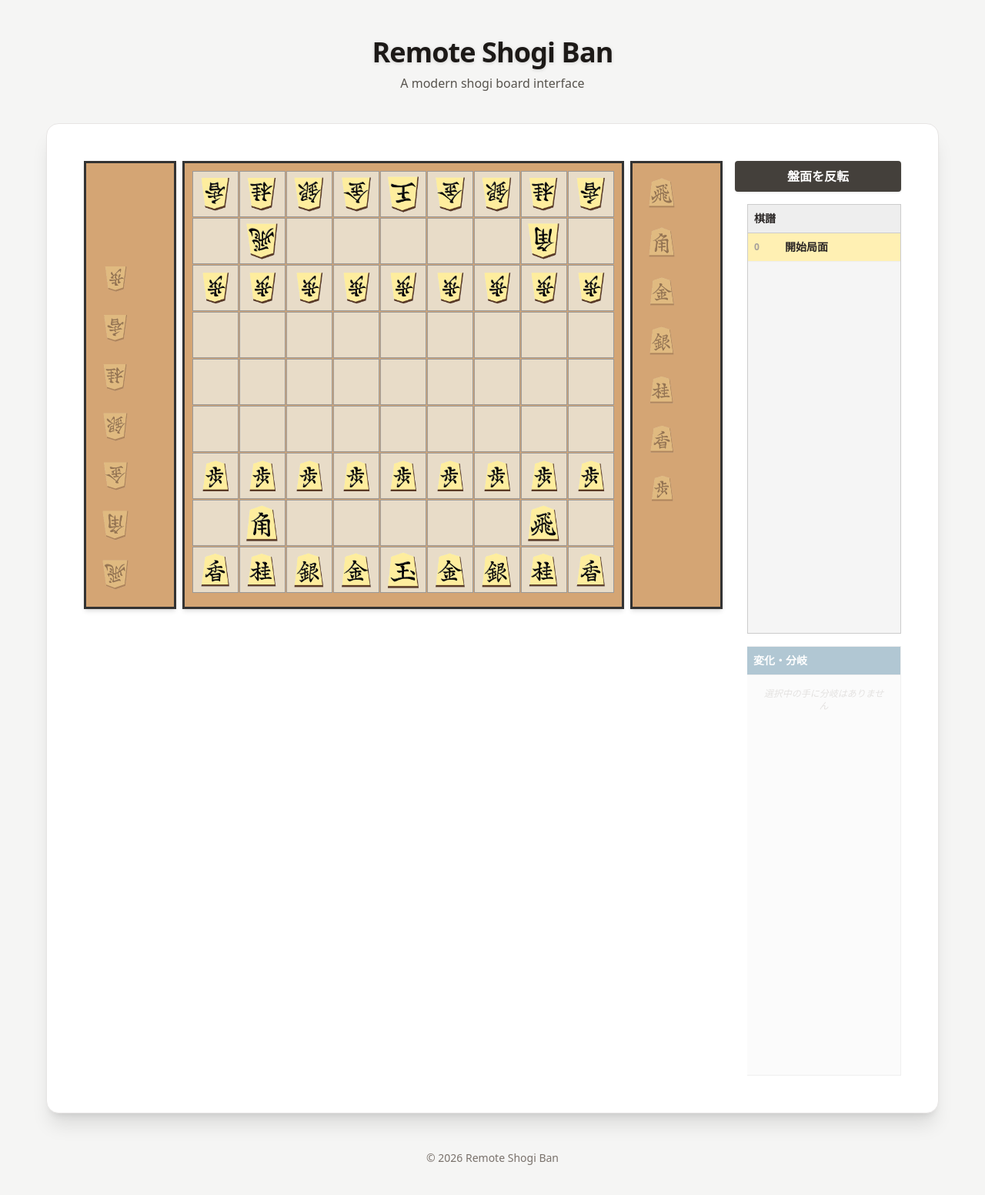
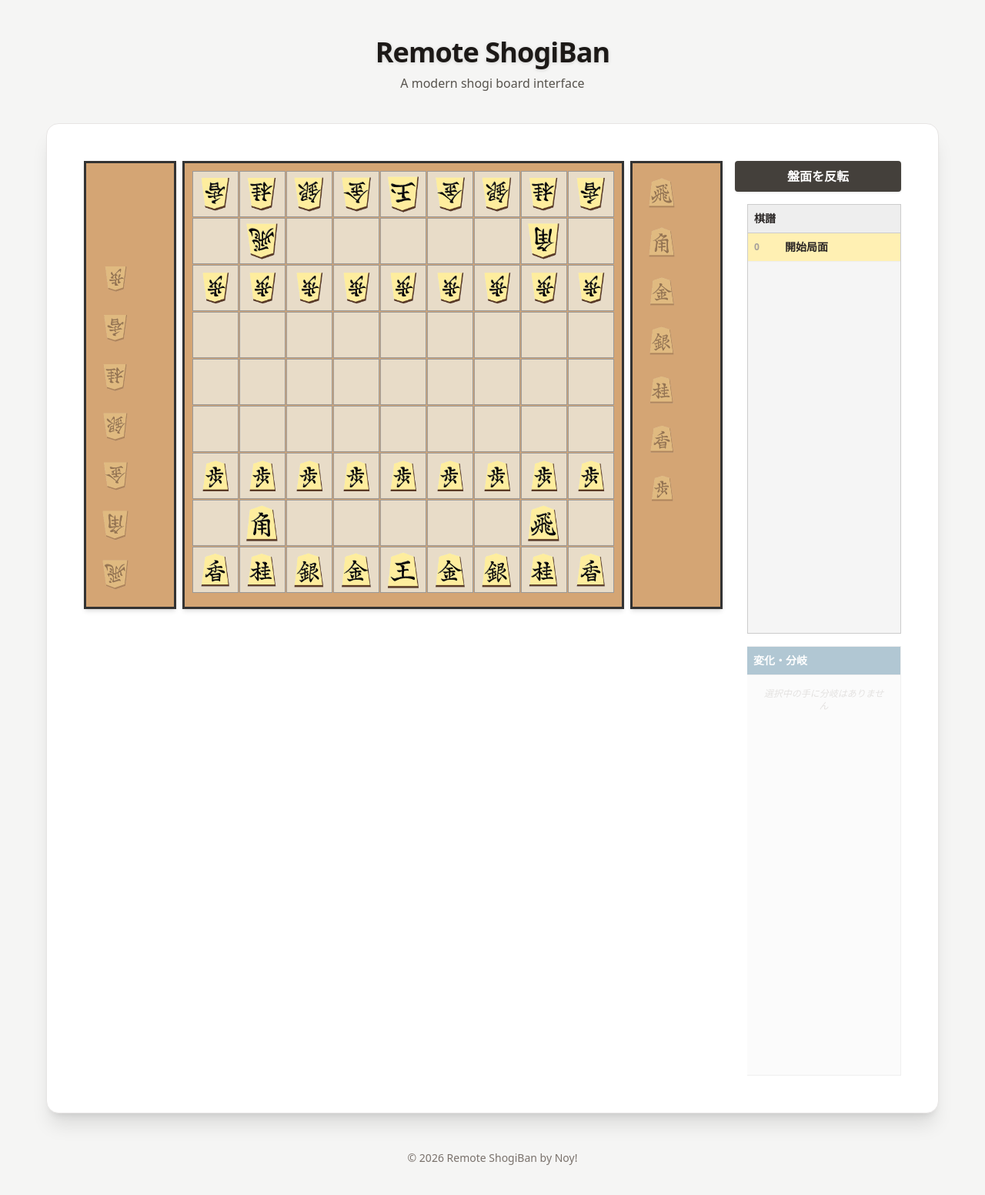
Before and after one commit to noyexcl/remote-shogiban, a React (Vite) app: page / in a window 1280 px wide. Shown: the top 1552 px of the page at 77% size. Built offline with nearby package versions, Linux system fonts and the light colour scheme.

Commit message:
style: rename project and components

```diff
--- a/index.html
+++ b/index.html
@@ -5,7 +5,7 @@
   <meta charset="UTF-8" />
   <link rel="icon" type="image/svg+xml" href="/vite.svg" />
   <meta name="viewport" content="width=device-width, initial-scale=1.0" />
-  <title>remote-shogi-ban</title>
+  <title>Remote ShogiBan</title>
   <link rel="stylesheet" href="index.css">
 </head>
 
--- a/package.json
+++ b/package.json
@@ -1,5 +1,5 @@
 {
-  "name": "remote-shogi-ban",
+  "name": "remote-shogiban",
   "private": true,
   "version": "0.0.0",
   "type": "module",
--- a/src/App.tsx
+++ b/src/App.tsx
@@ -1,6 +1,6 @@
 import { useState } from 'react'
 import { Kifu } from './models/shogi'
-import Shogiban from './components/Shogiban'
+import ShogiBan from './components/ShogiBan'
 
 
 const APP_CONTAINER_STYLE = "min-h-screen flex flex-col items-center py-12 \
@@ -26,15 +26,15 @@ function App() {
     <div className={APP_CONTAINER_STYLE}>
       <header className={HEADER_STYLE}>
         <h1 className={TITLE_STYLE}>
-          Remote Shogi Ban
+          Remote ShogiBan
         </h1>
         <p className={SUBTITLE_STYLE}>A modern shogi board interface</p>
       </header>
       <main className={MAIN_STYLE}>
-        <Shogiban kifu={kifu} />
+        <ShogiBan kifu={kifu} />
       </main>
       <footer className={FOOTER_STYLE}>
-        &copy; 2026 Remote Shogi Ban
+        &copy; 2026 Remote ShogiBan by Noy!
       </footer>
     </div>
   )
--- a/src/components/Komadai.tsx
+++ b/src/components/Komadai.tsx
@@ -1,10 +1,10 @@
-import type { KomadaiData, KomaKind } from '../models/shogi';
+import type { KomaDaiData, KomaKind } from '../models/shogi';
 import { getKomaImageUrl } from '../util';
 import type { Player } from '../models/shogi';
 
 interface KomadaiProps {
     owner: Player;
-    komadai: KomadaiData;
+    komadai: KomaDaiData;
     selectedKind: [KomaKind, Player] | null;
     onKomaClick: (kind: KomaKind, owner: Player) => void;
     reversed: boolean;
@@ -16,9 +16,9 @@ const SELECTED_STYLE = "bg-yellow-400/50 ring-2 ring-red-500 hover:bg-yellow-400
 const ICON_CONTAINER_STYLE = "w-[45px] h-[45px] relative max-sm:w-[35px] max-sm:h-[35px]";
 const COUNT_STYLE = "text-sm font-bold text-[#333] font-serif";
 
-const ORDER: (keyof KomadaiData)[] = ["HI", "KA", "KI", "GI", "KE", "KY", "FU"];
+const ORDER: (keyof KomaDaiData)[] = ["HI", "KA", "KI", "GI", "KE", "KY", "FU"];
 
-export const Komadai = ({ owner, komadai, selectedKind, onKomaClick, reversed }: KomadaiProps) => {
+export const KomaDai = ({ owner, komadai, selectedKind, onKomaClick, reversed }: KomadaiProps) => {
     const displayOrder = reversed ? [...ORDER].reverse() : ORDER;
 
     return (
@@ -52,4 +52,4 @@ export const Komadai = ({ owner, komadai, selectedKind, onKomaClick, reversed }:
     );
 };
 
-export default Komadai;
+export default KomaDai;
--- a/src/components/ShogiBan.tsx
+++ b/src/components/ShogiBan.tsx
@@ -1,10 +1,10 @@
 import { useState, useEffect, useCallback, useMemo } from 'react';
 import { getFromRow, Kyokumen } from '../models/shogi';
 import type { Kifu, Koma, KomaKind, Player } from "../models/shogi"
-import { Komadai } from './Komadai';
+import { KomaDai } from './KomaDai';
 import { getKomaImageUrl } from '../util';
 
-interface ShogibanProps {
+interface ShogiBanProps {
     kifu: Kifu;
 }
 
@@ -28,14 +28,14 @@ const CONTEXT_MENU_ITEM_STYLE = "px-4 py-1.5 cursor-pointer hover:bg-sky-50 tran
 
 const PIECE_CONTAINER_STYLE = "w-[55px] h-[55px] absolute cursor-grab select-none active:cursor-grabbing group max-sm:w-[38px] max-sm:h-[38px]";
 
-const Shogiban = ({ kifu }: ShogibanProps) => {
+const ShogiBan = ({ kifu }: ShogiBanProps) => {
     const [selected, setSelected] = useState<[number, number] | null>(null);
     const [selectedKomadai, setSelectedKomadai] = useState<[KomaKind, Player] | null>(null);
     const [tesuu, setTesuu] = useState<number>(0);
     const [path, setPath] = useState<number[]>(Array(500).fill(0));
     const [kyokumen, setKyokumen] = useState<Kyokumen>(kifu.getKyokumen([]));
     const [contextMenu, setContextMenu] = useState<{ x: number, y: number, targetTesuu: number } | null>(null);
-    const [reversed, setReversed] = useState<boolean>(true);
+    const [reversed, setReversed] = useState<boolean>(false);
     const [pendingPromotion, setPendingPromotion] = useState<{ fromRow: number, fromCol: number, toRow: number, toCol: number } | null>(null);
 
     const closeContextMenu = useCallback(() => {
@@ -165,7 +165,7 @@ const Shogiban = ({ kifu }: ShogibanProps) => {
     return (
         <div className="flex flex-wrap items-start justify-center gap-4 p-4">
             <div className="flex flex-row items-stretch gap-2">
-                <Komadai
+                <KomaDai
                     owner={reversed ? "Sente" : "Gote"}
                     komadai={reversed ? kyokumen.komadaiSente : kyokumen.komadaiGote}
                     selectedKind={selectedKomadai?.[1] === (reversed ? "Sente" : "Gote") ? selectedKomadai : null}
@@ -203,7 +203,7 @@ const Shogiban = ({ kifu }: ShogibanProps) => {
                     })}
                 </div>
 
-                <Komadai
+                <KomaDai
                     owner={reversed ? "Gote" : "Sente"}
                     komadai={reversed ? kyokumen.komadaiGote : kyokumen.komadaiSente}
                     selectedKind={selectedKomadai?.[1] === (reversed ? "Gote" : "Sente") ? selectedKomadai : null}
@@ -314,4 +314,4 @@ function switchPath(path: number[], at: number, idx: number) {
     return path;
 }
 
-export default Shogiban;
+export default ShogiBan;
--- a/src/models/shogi.ts
+++ b/src/models/shogi.ts
@@ -2,7 +2,7 @@ import { produce } from "immer";
 
 export type Masu = Koma | null;
 
-export type KomadaiData = Record<Exclude<KomaKind, "FU+" | "KY+" | "KE+" | "GI+" | "KA+" | "HI+">, number>;
+export type KomaDaiData = Record<Exclude<KomaKind, "FU+" | "KY+" | "KE+" | "GI+" | "KA+" | "HI+">, number>;
 
 export type KomaKind = "FU" | "KY" | "KE" | "GI" | "KI" | "KA" | "HI" | "OU"
     | "FU+" | "KY+" | "KE+" | "GI+" | "KA+" | "HI+";
@@ -203,8 +203,8 @@ export class Kifu {
 
 export class Kyokumen {
     ban: Masu[][];
-    komadaiSente: KomadaiData;
-    komadaiGote: KomadaiData;
+    komadaiSente: KomaDaiData;
+    komadaiGote: KomaDaiData;
     teban: Player;
     lastFromRow: number | null;
     lastFromCol: number | null;
@@ -214,7 +214,7 @@ export class Kyokumen {
     constructor() {
         this.ban = [];
 
-        const komadai: KomadaiData = {
+        const komadai: KomaDaiData = {
             FU: 0,
             KY: 0,
             KE: 0,
@@ -431,7 +431,7 @@ export class Kyokumen {
             const komadai = fromRow >= 20 ? nextKyokumen.komadaiGote : nextKyokumen.komadaiSente;
             const kind = getDroppedKomaKind(fromRow);
 
-            komadai[kind as keyof KomadaiData]--;
+            komadai[kind as keyof KomaDaiData]--;
 
             nextKyokumen.ban[toRow][toCol] = {
                 kind,
@@ -524,7 +524,7 @@ export class Kyokumen {
                 default: return false;
             }
 
-            if (komadai[kind as keyof KomadaiData] <= 0) return false;
+            if (komadai[kind as keyof KomaDaiData] <= 0) return false;
 
             // Basic drop constraints (rank limits)
             if (this.teban === "Sente") {
```
